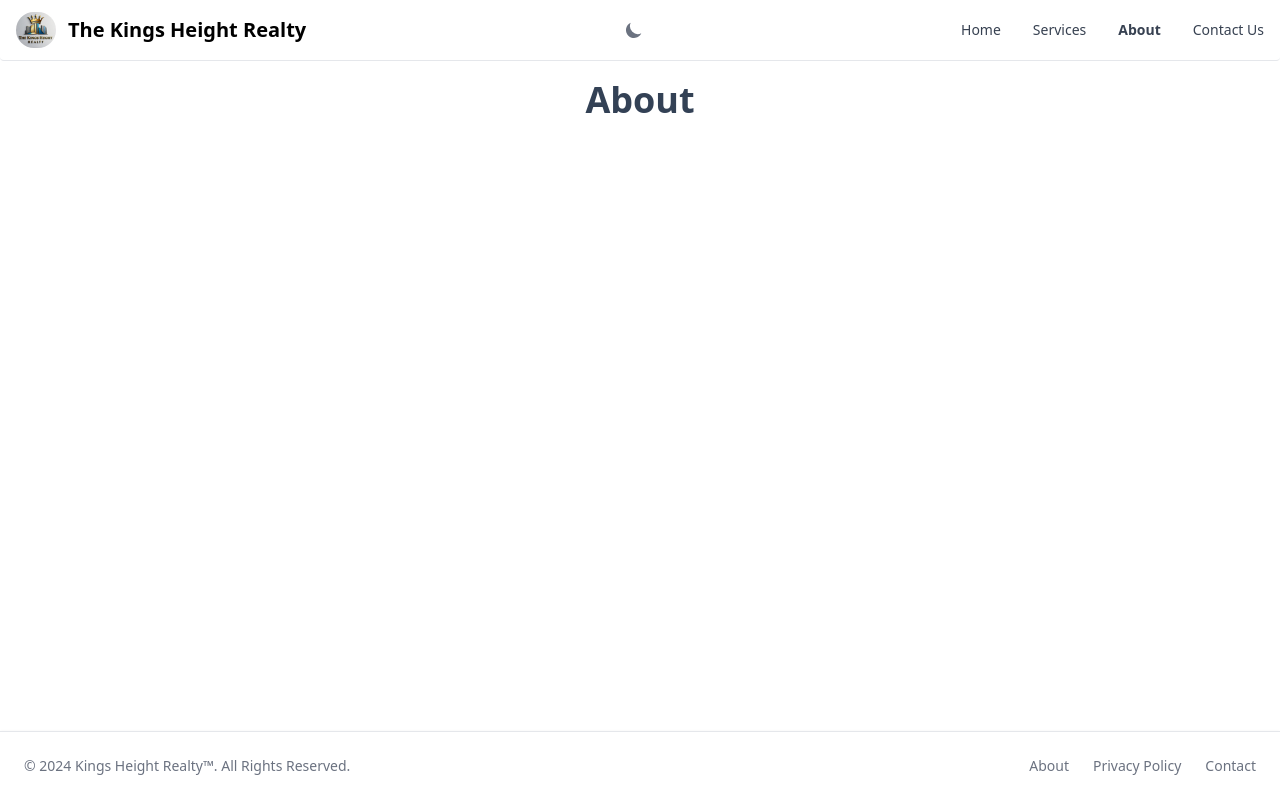
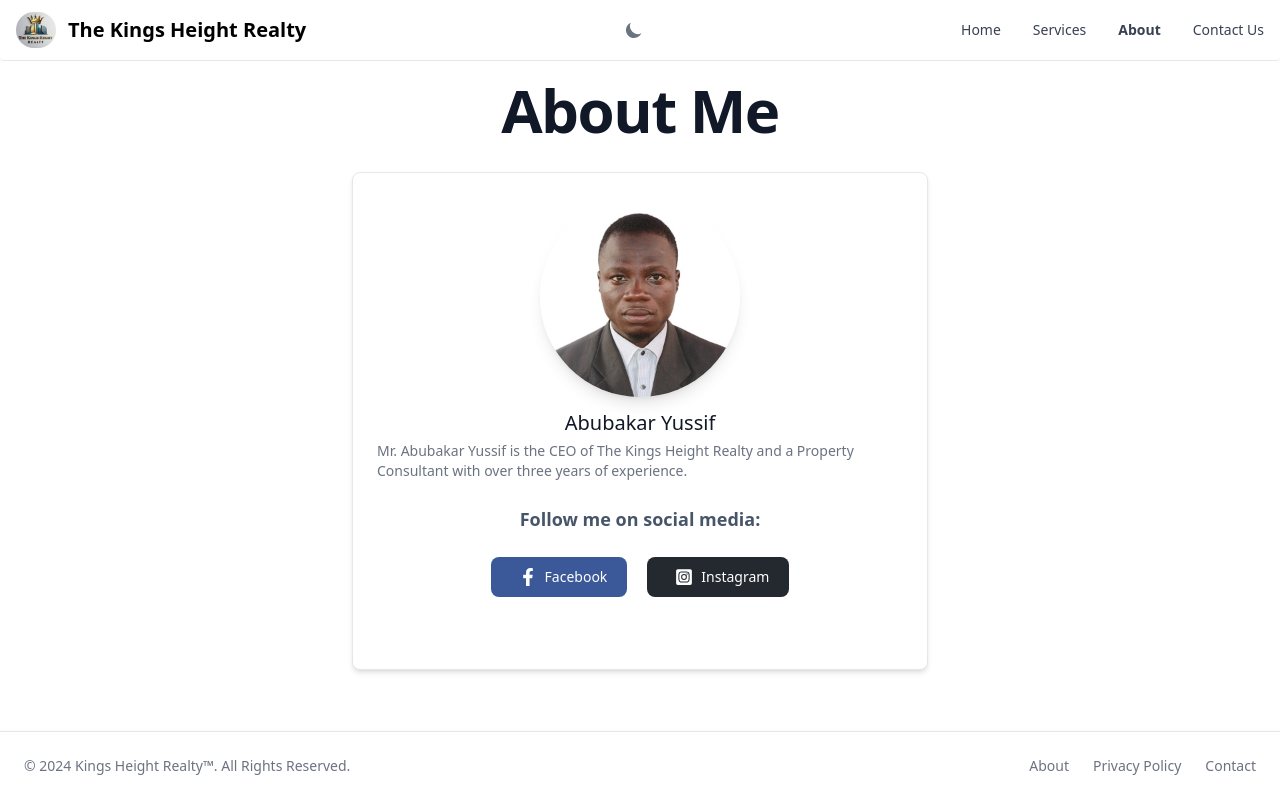
Before and after one commit to douglastawile/the-kings-height-realty, a React (Vite) app: page /about in a window 1280 px wide. Built offline with nearby package versions, Linux system fonts and the light colour scheme.

Commit message:
Finished with the About page

```diff
--- a/src/App.jsx
+++ b/src/App.jsx
@@ -4,6 +4,7 @@
 import Home from "./pages/Home";
 import Footer from "./components/Footer";
 import Services from "./pages/Services";
+import About from "./pages/About";
 
 export default function App() {
   return (
@@ -16,14 +17,7 @@
           <Routes>
             <Route path="/" element={<Home />} />
             <Route path="/services" element={<Services />} />
-            <Route
-              path="/about"
-              element={
-                <h1 className="text-slate-700 dark:text-slate-100 text-4xl font-bold text-center my-2">
-                  About
-                </h1>
-              }
-            />
+            <Route path="/about" element={<About />} />
             <Route
               path="/contact"
               element={
--- /dev/null
+++ b/src/pages/About.jsx
@@ -0,0 +1,72 @@
+import { useEffect } from "react";
+import { Card } from "flowbite-react";
+import { Link } from "react-router-dom";
+import { FaFacebookF, FaInstagramSquare } from "react-icons/fa";
+
+const About = () => {
+  useEffect(() => {
+    document.title = `About Me | The Kings Height Realty`;
+
+    return () => {
+      document.title = `The Kings Height Realty`;
+    };
+  }, []);
+
+  return (
+    <main className="dark:bg-gray-800">
+      <header>
+        <h1 className="mb-4 text-4xl text-center font-extrabold leading-none tracking-tight text-gray-900 md:text-5xl lg:text-6xl dark:text-white">
+          About Me
+        </h1>
+      </header>
+
+      <section>
+        <Card className="max-w-xl mx-4 sm:mx-auto mt-8 mb-16">
+          <div className="flex flex-col items-center pb-10">
+            <img
+              src="/profile.jpg"
+              height={200}
+              width={200}
+              alt="Portrait of Abubakar Yussif"
+              className="mb-3 rounded-full shadow-lg"
+              loading="lazy"
+            />
+            <h2 className="mb-1 text-xl font-medium text-gray-900 dark:text-white">
+              Abubakar Yussif
+            </h2>
+            <p className="text-sm text-gray-500 dark:text-gray-400 mb-4">
+              Mr. Abubakar Yussif is the CEO of The Kings Height Realty and a
+              Property Consultant with over three years of experience.
+            </p>
+
+            <h3 className="mt-2 text-lg text-slate-600 font-semibold dark:text-slate-400">
+              Follow me on social media:
+            </h3>
+            <div className="mt-4 flex space-x-3 lg:mt-6">
+              <Link
+                to="https://www.facebook.com/profile.php?id=100066314719313"
+                target="_blank"
+                aria-label="Visit Abubakar Yussif's Facebook profile"
+                className="text-white bg-[#3b5998] hover:bg-[#3b5998]/90 focus:ring-4 focus:outline-none focus:ring-[#3b5998]/50 font-medium rounded-lg text-sm px-5 py-2.5 text-center inline-flex items-center dark:focus:ring-[#3b5998]/55 me-2 mb-2"
+              >
+                <FaFacebookF className="mx-2 text-lg" />
+                Facebook
+              </Link>
+              <Link
+                to="https://www.instagram.com/the_kings_height.realty?igsh=YzljYTk1ODg3Zg=="
+                target="_blank"
+                aria-label="Visit Abubakar Yussif's Instagram profile"
+                className="text-white bg-[#24292F] hover:bg-[#24292F]/90 focus:ring-4 focus:outline-none focus:ring-[#24292F]/50 font-medium rounded-lg text-sm px-5 py-2.5 text-center inline-flex items-center dark:focus:ring-gray-500 dark:hover:bg-[#050708]/30 me-2 mb-2"
+              >
+                <FaInstagramSquare className="mx-2 text-lg" />
+                Instagram
+              </Link>
+            </div>
+          </div>
+        </Card>
+      </section>
+    </main>
+  );
+};
+
+export default About;
```
